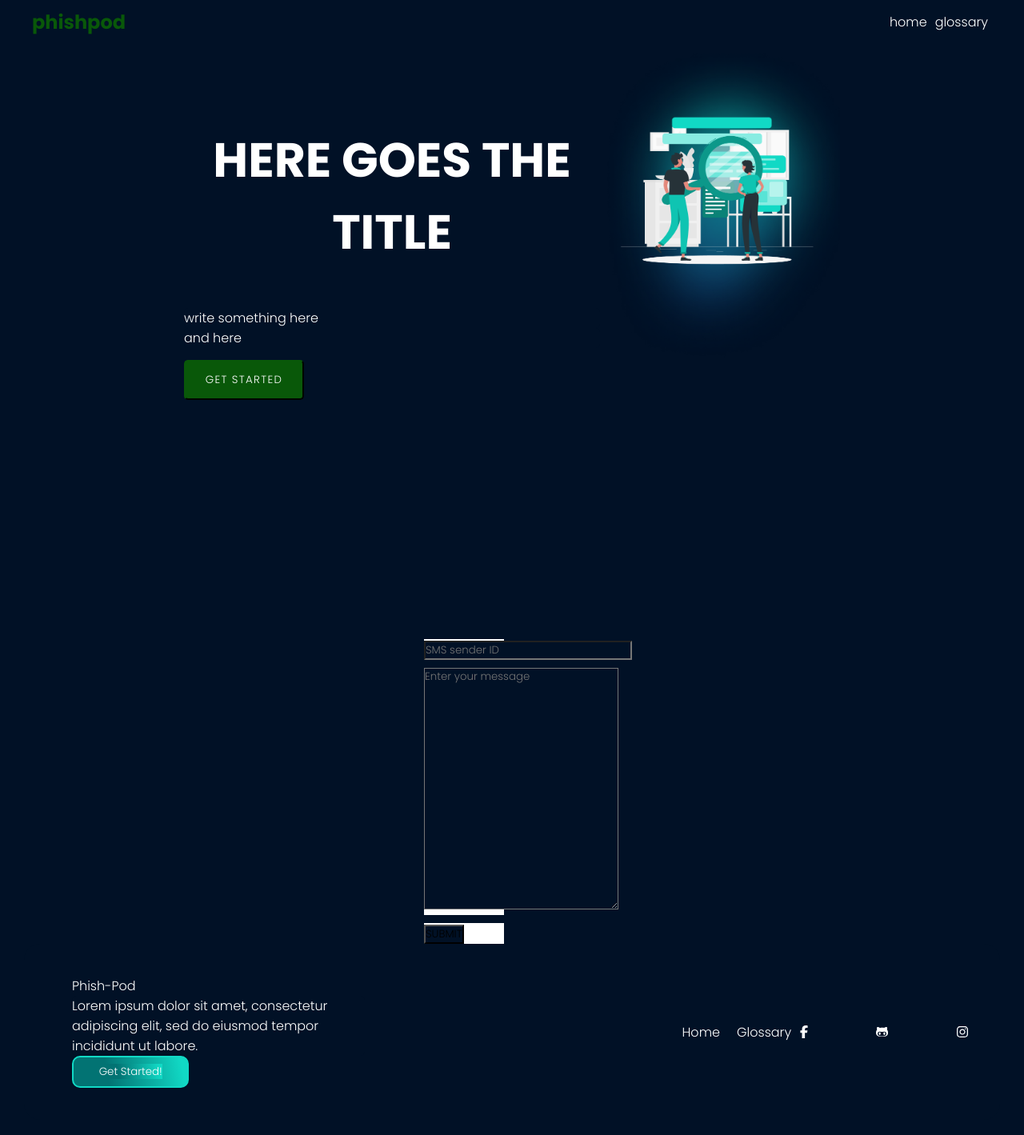
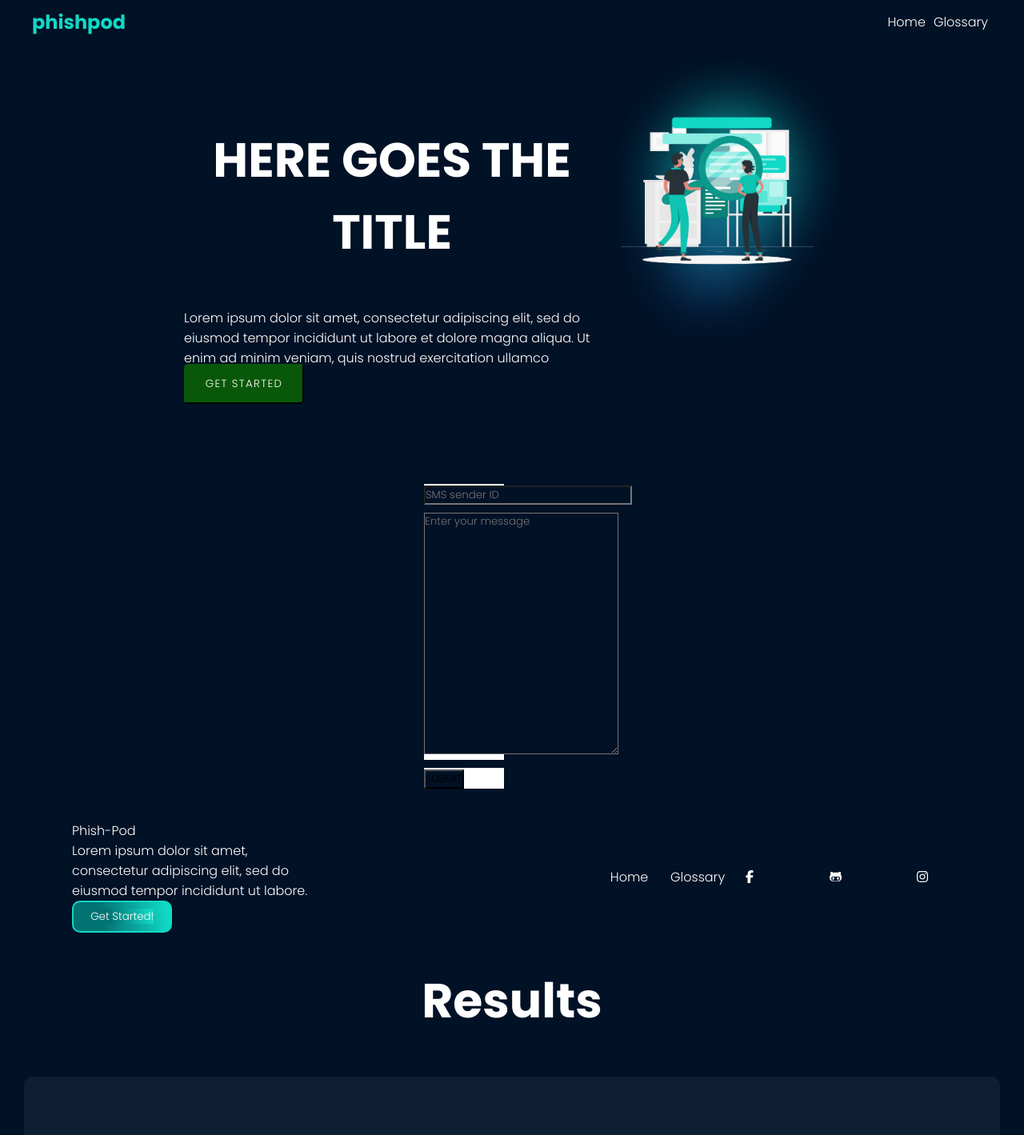
Before and after one commit to niyashiyas/Phish-Pod, a React (Create React App) app: page / in a window 1280 px wide. Shown: the top 1419 px of the page at 80% size. Built offline with nearby package versions, Linux system fonts and the light colour scheme.

Commit message:
made changes to footer

```diff
--- a/src/components/Footer/Footer.css
+++ b/src/components/Footer/Footer.css
@@ -4,11 +4,14 @@
   border-radius: 20px;
   color: white;
   display: flex;
-  justify-content: flex-start;
+  justify-content: space-between;
   align-content: end;
   padding: 2.5rem;
   font-family: 'Poppins';
-}.footerAbout {
+
+}
+.footerAbout {
+  width: 55%;
   display: flex;
   flex-direction: column;
   margin: 0 20px;
@@ -40,6 +43,7 @@
   align-items: center;
 }
 .footerSocials{
+  margin-right: 50px;
   width: 20%;
   display: flex;
   flex-direction: row;
--- a/src/components/Main.css
+++ b/src/components/Main.css
@@ -1,6 +1,5 @@
 @import url('https://fonts.googleapis.com/css2?family=Poppins:wght@300;700&family=Ubuntu:ital,wght@1,700&display=swap');
 .page-1{
-    height:68vh;
     background-color:#011126;
 }
 div{
--- a/src/components/Main.js
+++ b/src/components/Main.js
@@ -13,10 +13,7 @@
               <h1>HERE GOES THE TITLE</h1>
             </div>
             <div>
-              <p>write something here</p>
-            </div>
-            <div>
-              <p>and here</p>
+              <p>Lorem ipsum dolor sit amet, consectetur adipiscing elit, sed do eiusmod tempor incididunt ut labore et dolore magna aliqua. Ut enim ad minim veniam, quis nostrud exercitation ullamco</p>
             </div>
           </div>
 
--- a/src/components/Navbar.css
+++ b/src/components/Navbar.css
@@ -18,5 +18,5 @@
     margin:5px;
 }
 .phishpod{
-    color:rgb(9, 88, 9);
+    color:#11D9C5;
 }
--- a/src/components/Navbar.js
+++ b/src/components/Navbar.js
@@ -6,8 +6,8 @@
       <nav className="navbar">
         <h2 className="phishpod">phishpod</h2>
         <ul className="hg">
-          <li>home</li>
-          <li>glossary</li>
+          <li>Home</li>
+          <li>Glossary</li>
         </ul>
       </nav>
     </>
```
